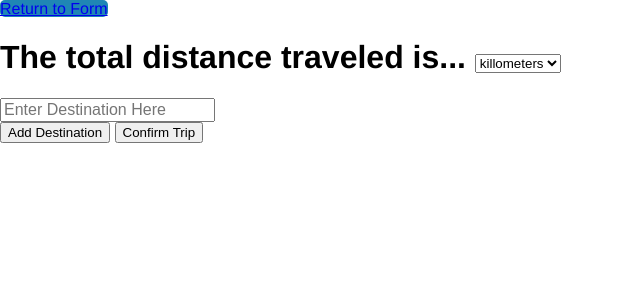
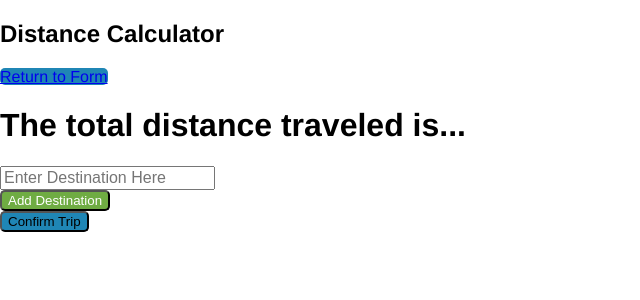
Before and after one commit to EvanDAB/payback-gas, a Django app: page /distance/ in a window 1280 px wide. Shown: the part 130-430 px from the top of the page, without its empty margins (0-640 px from the left). Run offline with Django 3.2, Linux system fonts and the light colour scheme.

Commit message:
finished add_destination button, need to work on padding

```diff
--- a/paybackgas/api/forms.py
+++ b/paybackgas/api/forms.py
@@ -28,7 +28,7 @@ class MPGCalculatorForm(ModelForm):
         fields="__all__"
         widgets={
             'year': forms.Select(attrs={
-                'class': 'custom-select'
+                'class': 'col-8 custom-select'
             })
         }
 
--- a/paybackgas/api/static/css/base.css
+++ b/paybackgas/api/static/css/base.css
@@ -69,26 +69,20 @@ body {
     font-style: italic;
     font-size: 1.5rem;
 }
-.mpg-label {
-    font-size: 5vh;
+.custom-label {
+    /* font-size: 4.5vh; */
+    font-size: 2rem;
 }
 .custom-select {
-    font-size: 3vh;
+    /* font-size: 3.5vh; */
+    font-size: 2rem;
 }
 .final-calc-container {
     /* background: black; */
     width: 33%;
     height: 25vh;
 }
-/* #finalCalc {
-    /* margin: auto;
-    border-radius: 50%;
-    /* width: 100%;
-    height: 25vh;
-    padding-bottom: 100%;
-    font-size: 16vh;
-    vertical-align: center;
-    */
+
 #finalCalc {
     float: right;
     color: white;
@@ -100,3 +94,9 @@ body {
     background: #6FAC43;
     border: 0.25rem A3CD44 solid;
 }
+
+/* Destination Traveler */
+#add_destination {
+    background-color: #6FAC43;
+    color: white;
+}
--- a/paybackgas/api/templates/api/distance/distance.html
+++ b/paybackgas/api/templates/api/distance/distance.html
@@ -3,27 +3,33 @@
 {% block title %}Distance Calculator{% endblock %}
 
 {% block content %}
-<div class='returnHome'>
-    <a class='btn btn-primary' href='/'>Return to Form</a>
-</div>
+<div class='row'>
+        <div class='col-9 '><h2>Distance Calculator</h2></div>
+        <div class='col-3'><a class='btn btn-primary' href='/'>Return to Form</a></div>
+    </div>
 <h1>The total distance traveled is... <span id='trip_val'></span>
-    <select name="units" id='units'>
+    <!-- <select name="units" id='units'>
         <option value='metric'>killometers</option>
         <option value='imperial'>miles</option>
-    </select>
+    </select> -->
 </h1>
 <form class="form-horizontal" action="">
     {% csrf_token %}
     {{ formset.management_form }}
-    <div class='destination-container'>
+    <div class='destination-container row'>
         {% for form in formset %}
-            <div class='destination'>
+            <div class='destination col-12'>
                 {{ form.destination }}
             </div>
         {% endfor %}
     </div>
-    <input type="button" value="Add Destination" id="add_destination">
-    <input type="button" value='Confirm Trip' id="test_dist_sum">
+    <div class='row'>
+        <div class='col-12'>
+            <input type="button" value="Add Destination" class='btn btn-primary' id="add_destination">
+        </div>
+    </div>
+
+    <input type="button" value='Confirm Trip' class='btn btn-primary' id="confirm_trip">
 </form>
 
 <script src="https://code.jquery.com/jquery-3.3.1.min.js"></script>
@@ -75,7 +81,7 @@
         .catch((err) => console.log(err))
     };
     $('#test_dist_sum').click(function() {
-        var units = $('#units').val();
+        // var units = $('#units').val();
         var apiKey = 'AIzaSyCNyQlXhkdhJQ4iczZl79qrzPf8EJXhzL8';
         var endpoint = 'https://maps.googleapis.com/maps/api/distancematrix/json';
         var element = $('div.destination-container').children().children();
@@ -91,7 +97,7 @@
         var destinations = destArr;
         var originParamStr = origins.join('|').replace(/, /gi, '+').replace(/ /gi, '+');
         var destinationParamStr = destinations.join('|').replace(/, /gi, '+').replace(/ /gi, '+');
-        var url = `${endpoint}?origins=${originParamStr}&destinations=${destinationParamStr}&key=${apiKey}&units=${units}`;
+        var url = `${endpoint}?origins=${originParamStr}&destinations=${destinationParamStr}&key=${apiKey}&units=imperial`;
         makeAjaxCall(url);
     });
 </script>
```
Also changed, not shown: paybackgas/api/templates/api/mpg/mpg.html (+15 -15 lines).
